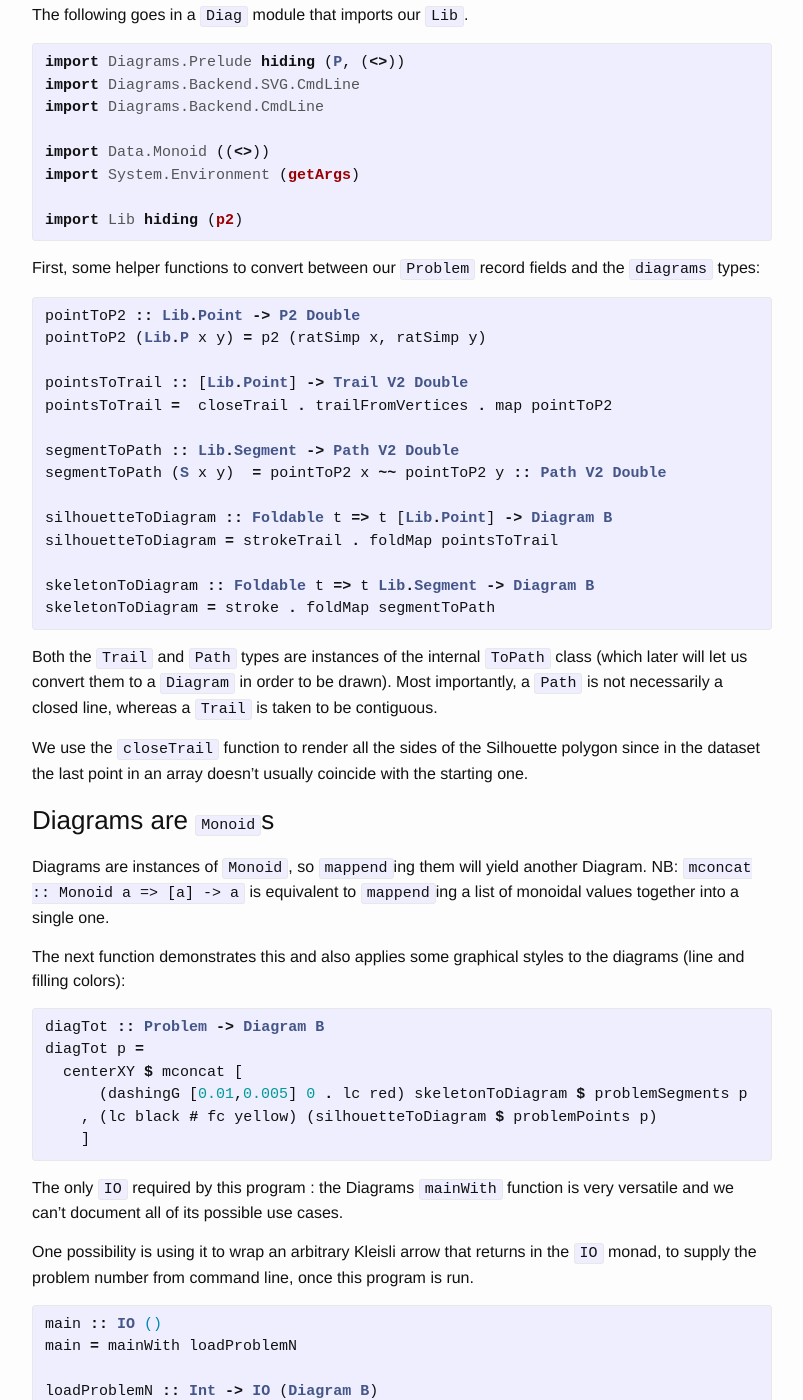
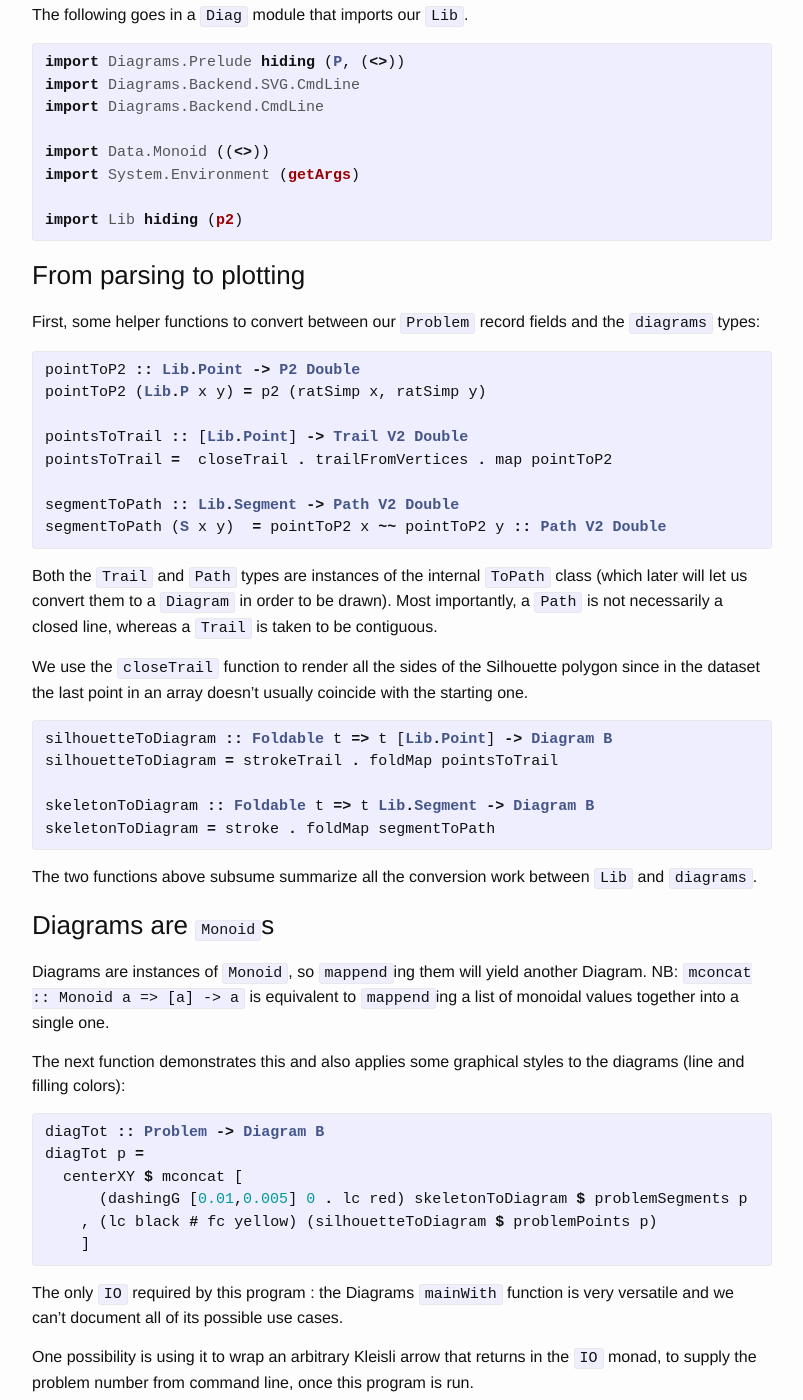
Before and after one commit to ocramz/ocramz.github.io, a Jekyll site: the page built from _posts/2016-08-25-icfp2016.markdown, in a window 1280 px wide and 1400 px high, scrolled down 5068 px. Shown: the whole window, without its empty margins (238-1041 px from the left). Built offline with Jekyll 4.4.1, drawn with Linux system fonts in a browser that asks for light colours.

Commit message:
fixes here and there

```diff
--- a/_posts/2016-08-25-icfp2016.markdown
+++ b/_posts/2016-08-25-icfp2016.markdown
@@ -231,7 +231,7 @@ import Lib hiding (p2)
 
 
 
-
+### From parsing to plotting
 
 First, some helper functions to convert between our `Problem` record fields and the `diagrams` types:
 
@@ -244,7 +244,14 @@ pointsToTrail =  closeTrail . trailFromVertices . map pointToP2
 
 segmentToPath :: Lib.Segment -> Path V2 Double
 segmentToPath (S x y)  = pointToP2 x ~~ pointToP2 y :: Path V2 Double
+{% endhighlight %}
 
+Both the `Trail` and `Path` types are instances of the internal `ToPath` class (which later will let us convert them to a `Diagram` in order to be drawn). Most importantly, a `Path` is not necessarily a closed line, whereas a `Trail` is taken to be contiguous.
+
+We use the `closeTrail` function to render all the sides of the Silhouette polygon since in the dataset the last point in an array doesn't usually coincide with the starting one.
+
+
+{% highlight haskell %}
 silhouetteToDiagram :: Foldable t => t [Lib.Point] -> Diagram B
 silhouetteToDiagram = strokeTrail . foldMap pointsToTrail
 
@@ -252,9 +259,8 @@ skeletonToDiagram :: Foldable t => t Lib.Segment -> Diagram B
 skeletonToDiagram = stroke . foldMap segmentToPath
 {% endhighlight %}
 
-Both the `Trail` and `Path` types are instances of the internal `ToPath` class (which later will let us convert them to a `Diagram` in order to be drawn). Most importantly, a `Path` is not necessarily a closed line, whereas a `Trail` is taken to be contiguous.
+The two functions above subsume summarize all the conversion work between `Lib` and `diagrams`.
 
-We use the `closeTrail` function to render all the sides of the Silhouette polygon since in the dataset the last point in an array doesn't usually coincide with the starting one.
 
 
 ### Diagrams are `Monoid`s
```
